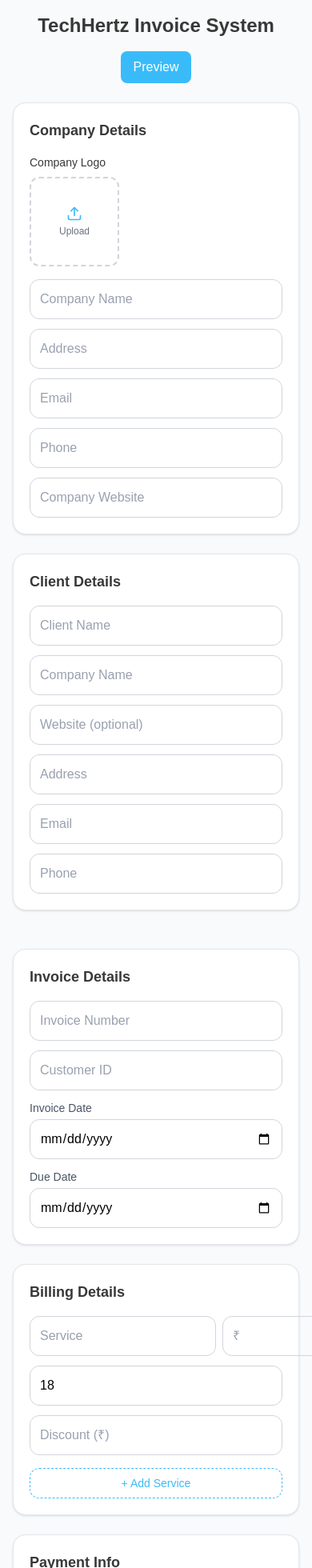
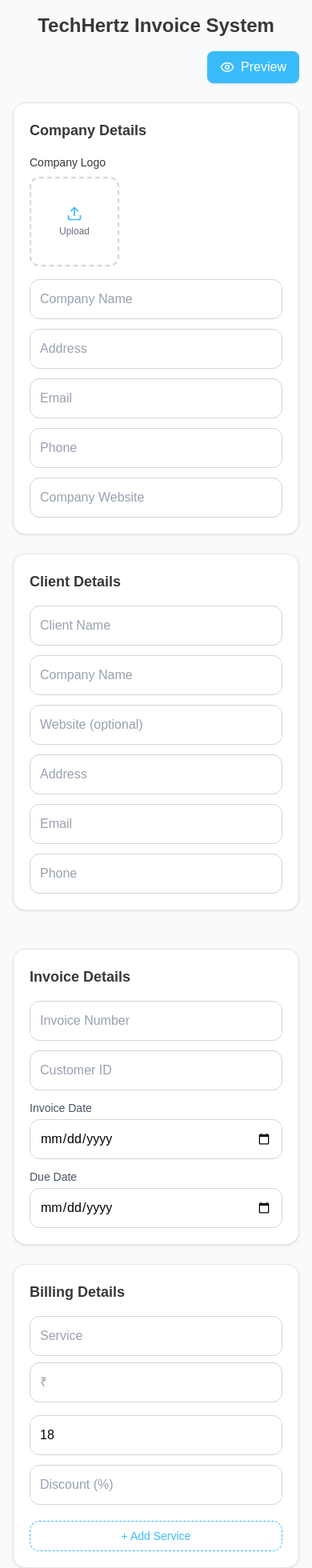
Before and after one commit to mohitrajgarh/invoice_system, a Next.js app: page / in a window 390 px wide. Shown: the top 1960 px of the page at 80% size. Built offline with nearby package versions, Linux system fonts and the light colour scheme.

Commit message:
feat(add): icon in button and fix ammoutn ui

```diff
--- a/src/app/page.tsx
+++ b/src/app/page.tsx
@@ -3,6 +3,7 @@
 import InvoiceForm from "@/components/form/Invoice_form";
 import InvoicePreview from "@/components/preview/invoice_preview";
 import { InvoiceData } from "@/lib/types";
+import { Eye, EyeOff } from "lucide-react";
 import { useState } from "react";
 
 export default function InvoicePage() {
@@ -53,12 +54,15 @@ export default function InvoicePage() {
           TechHertz Invoice System
         </h1>
 
-        <button
-          onClick={() => setShowPreview(!showPreview)}
-          className="mt-4 bg-[#3ABBF9] text-white px-4 py-2 rounded-lg"
-        >
-          {showPreview ? "Close Preview" : "Preview"}
-        </button>
+        <div className="w-full flex justify-end">
+          <button
+            onClick={() => setShowPreview(!showPreview)}
+            className="mt-4 flex items-center gap-2 bg-[#3ABBF9] text-white px-4 py-2 rounded-lg shadow hover:opacity-90 transition"
+          >
+            {showPreview ? <EyeOff size={18} /> : <Eye size={18} />}
+            {showPreview ? "Close Preview" : "Preview"}
+          </button>
+        </div>
       </div>
 
       {/* MAIN GRID */}
@@ -69,7 +73,7 @@ export default function InvoicePage() {
         `}
       >
 
-        {/* 🟢 FORM */}
+        {/* FORM */}
         <div
           className={`
             w-full
@@ -83,7 +87,7 @@ export default function InvoicePage() {
           />
         </div>
 
-        {/* 🔵 PREVIEW */}
+        {/* PREVIEW */}
         {showPreview && (
           <div className="w-full lg:sticky top-6 self-start">
             <InvoicePreview data={data} />
--- a/src/components/form/billing_form.tsx
+++ b/src/components/form/billing_form.tsx
@@ -18,8 +18,11 @@ export default function BillingForm({ data, setData }: Props) {
 
       {/* SERVICES */}
       {data.billing.items.map((item, index) => (
-                <div key={index} className="flex gap-2 mb-3 items-center">
-
+        <div
+          key={index}
+          className="grid grid-cols-1 sm:grid-cols-[1fr_120px_auto] gap-2 mb-3 items-center"
+        >
+          {/* SERVICE */}
           <input
             placeholder="Service"
             value={item.service}
@@ -32,11 +35,12 @@ export default function BillingForm({ data, setData }: Props) {
                 billing: { ...data.billing, items: updated },
               });
             }}
-                        className="flex-1 p-3 border border-gray-300 rounded-xl
+            className="w-full p-3 border border-gray-300 rounded-xl
             placeholder:text-gray-400
             focus:outline-none focus:ring-1 focus:ring-[#3ABBF9]/60 focus:border-[#3ABBF9]"
           />
 
+          {/* AMOUNT */}
           <input
             type="number"
             step="0.01"
@@ -51,11 +55,12 @@ export default function BillingForm({ data, setData }: Props) {
                 billing: { ...data.billing, items: updated },
               });
             }}
-                        className="w-32 p-3 border border-gray-300 rounded-xl
+            className="w-full p-3 border border-gray-300 rounded-xl
             placeholder:text-gray-400
             focus:outline-none focus:ring-1 focus:ring-[#3ABBF9]/60 focus:border-[#3ABBF9]"
           />
 
+          {/* DELETE */}
           {data.billing.items.length > 1 && (
             <button
               onClick={() => {
@@ -66,7 +71,7 @@ export default function BillingForm({ data, setData }: Props) {
                   billing: { ...data.billing, items: updated },
                 });
               }}
-                            className="text-red-500 hover:bg-red-100 p-2 rounded-full transition"
+              className="text-red-500 hover:bg-red-100 p-2 rounded-full transition justify-self-end"
             >
               <X size={16} />
             </button>
@@ -74,6 +79,10 @@ export default function BillingForm({ data, setData }: Props) {
         </div>
       ))}
 
+      {/* GST + DISCOUNT */}
+      <div className="grid grid-cols-1 sm:grid-cols-2 gap-3 mt-4">
+
+        {/* GST */}
         <input
           type="number"
           step="0.01"
@@ -88,15 +97,16 @@ export default function BillingForm({ data, setData }: Props) {
               },
             })
           }
-                className="w-full p-3 mb-3 border border-gray-300 rounded-xl
+          className="w-full p-3 border border-gray-300 rounded-xl
           placeholder:text-gray-400
           focus:outline-none focus:ring-1 focus:ring-[#3ABBF9]/60 focus:border-[#3ABBF9]"
         />
 
+        {/* DISCOUNT ONLY % */}
         <input
           type="number"
           step="0.01"
-                placeholder="Discount (₹)"
+          placeholder="Discount (%)"
           value={data.billing.discount || ""}
           onChange={(e) =>
             setData({
@@ -112,21 +122,28 @@ export default function BillingForm({ data, setData }: Props) {
           focus:outline-none focus:ring-1 focus:ring-[#3ABBF9]/60 focus:border-[#3ABBF9]"
         />
 
+      </div>
+
+      {/* ADD SERVICE */}
       <button
         onClick={() =>
           setData({
             ...data,
             billing: {
               ...data.billing,
-                            items: [...data.billing.items, { service: "", amount: 0 }],
+              items: [
+                ...data.billing.items,
+                { service: "", amount: 0 },
+              ],
             },
           })
         }
-                className="mt-4 w-full border border-dashed border-[#3ABBF9] text-[#3ABBF9]
+        className="mt-5 w-full border border-dashed border-[#3ABBF9] text-[#3ABBF9]
         py-2 rounded-xl hover:bg-[#3ABBF9]/10 transition text-sm font-medium"
       >
         + Add Service
       </button>
+
     </div>
   );
 }
--- a/src/components/preview/invoice_preview.tsx
+++ b/src/components/preview/invoice_preview.tsx
@@ -11,6 +11,7 @@ import Totals from "./parts/totals";
 import Payment from "./parts/payment";
 import Notes from "./parts/notes";
 import ThankYou from "./parts/thankyou";
+import { Download } from "lucide-react";
 
 export default function InvoicePreview({ data }: { data: InvoiceData }) {
   const printRef = useRef<HTMLDivElement>(null);
@@ -99,9 +100,10 @@ export default function InvoicePreview({ data }: { data: InvoiceData }) {
       <div className="flex justify-center md:justify-end mt-6 max-w-[794px] mx-auto px-2">
         <button
           onClick={handlePrint}
-          className="w-full md:w-auto bg-[#3ABBF9] text-white px-5 py-2 rounded-xl shadow hover:opacity-90 transition"
+          className="w-full md:w-auto flex items-center justify-center gap-2 bg-[#3ABBF9] text-white px-5 py-2 rounded-xl shadow hover:opacity-90 transition"
         >
-          Download PDF
+          <Download size={18} />
+          Generate Bill
         </button>
       </div>
     </>
```
Lines whose indentation alone changed are shown as unchanged.
